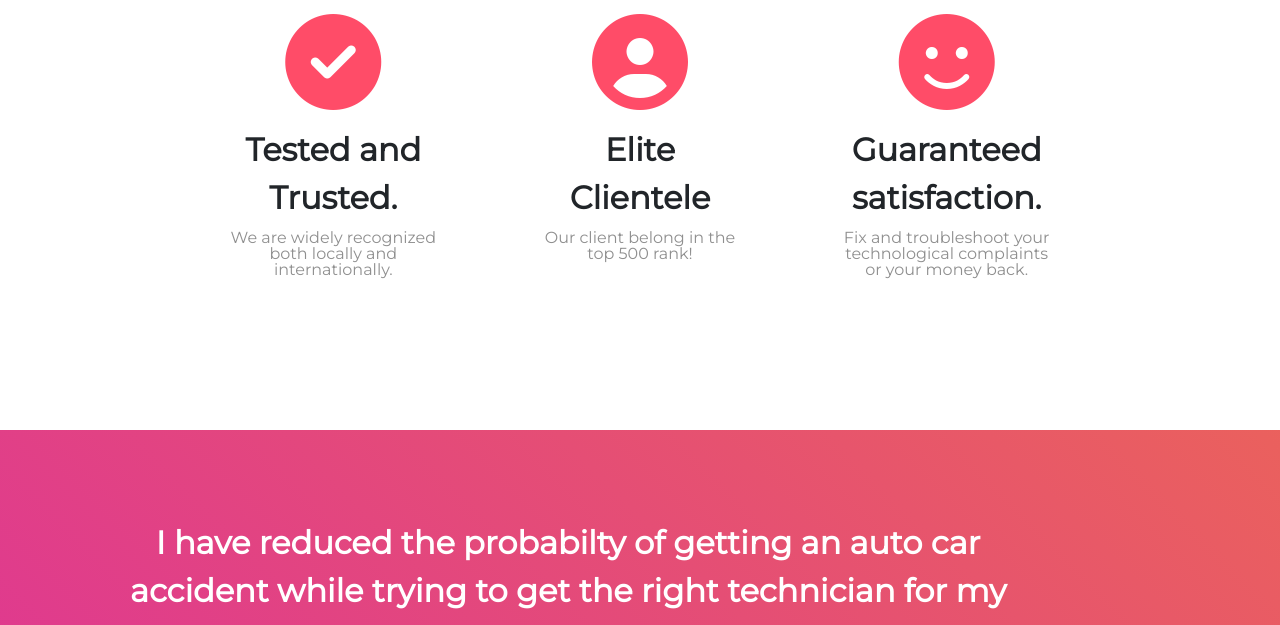
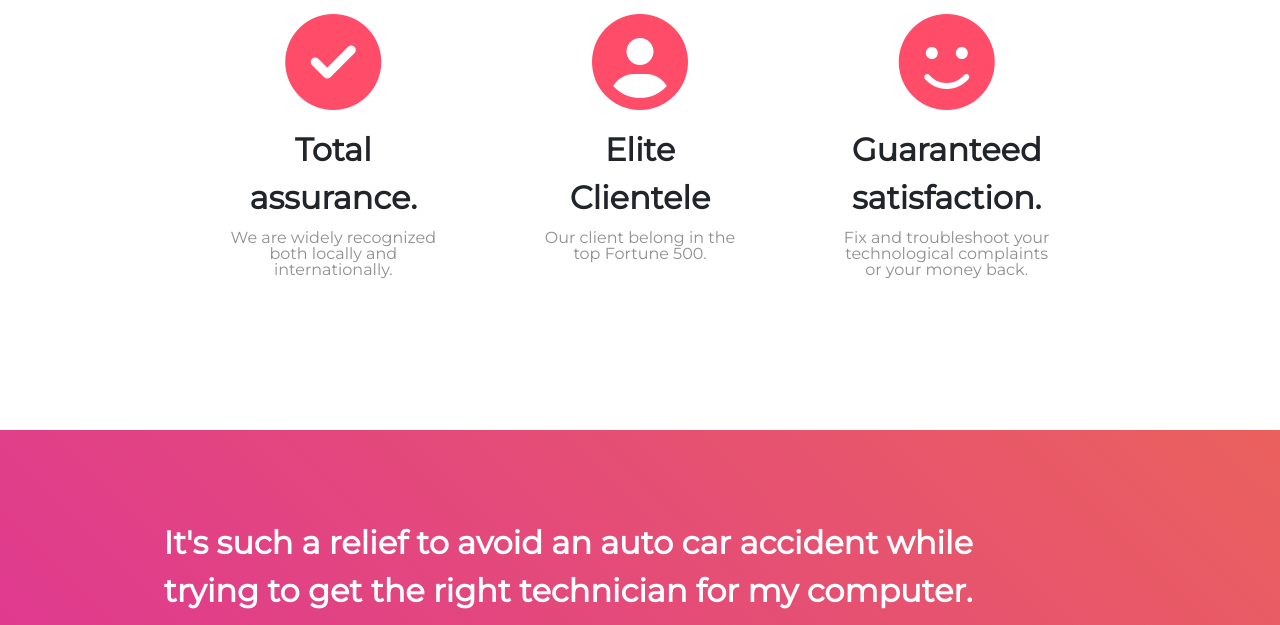
Before and after one commit to samibanks01/geekhand1.0, a plain HTML site: page index.html in a window 1280 px wide. Shown: the part 890-1515 px from the top of the page. Drawn offline with nearby package versions, Linux system fonts and the light colour scheme.

Commit message:
push a minor commit

```diff
--- a/index.html
+++ b/index.html
@@ -87,13 +87,13 @@
     <div class="row">
       <div class="feature-box col-lg-4">
         <i class="icon fa-solid fa-circle-check fa-6x"></i>
-        <h2>Tested and Trusted.</h2>
+        <h2>Total assurance.</h2>
         <p>We are widely recognized both locally and internationally.</p>
       </div>
       <div class="feature-box col-lg-4">
         <i class="icon fa-solid fa-circle-user fa-6x"></i>
         <h2>Elite Clientele</h2>
-        <p>Our client belong in the top 500 rank!</p>
+        <p>Our client belong in the top Fortune 500.</p>
       </div>
       <div class="feature-box col-lg-4">
         <i class="icon fa-solid fa-face-smile fa-6x"></i>
@@ -114,7 +114,7 @@
       <div id="testimonials" class="carousel slide" data-bs-ride="carousel" data-interval="1000">
         <div class="carousel-inner">
           <div class="carousel-item active">
-            <h2>I have reduced the probabilty of getting an auto car accident while trying to get the right technician for my computer to 1.99%</h2>
+            <h2>It's such a relief to avoid an auto car accident while trying to get the right technician for my computer.</h2>
             <img class="testimonial-image" src="images/lady-img.jpg" class="d-block w-100" alt="apple-img">
             <em>Galvin, Lagos</em>
           </div>
```
